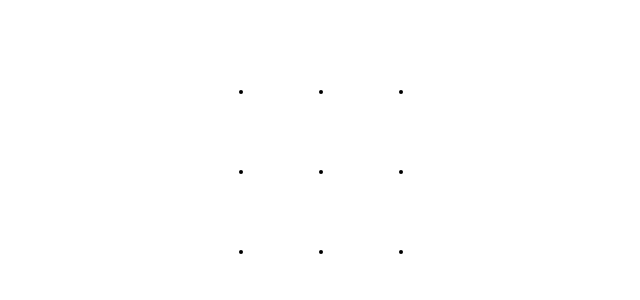
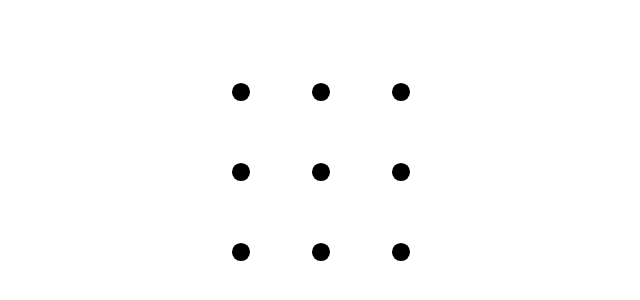
Before and after one commit to lumio/waveblock, a React (Create React App) app: page / in a window 1280 px wide. Shown: the part 228-528 px from the top of the page, without its empty margins (319-959 px from the left). Built offline with nearby package versions, Linux system fonts and the light colour scheme; the HTML template or start-up script is replaced by a standard one.

Commit message:
Add min and max scale

```diff
--- a/src/components/WaveDot/index.js
+++ b/src/components/WaveDot/index.js
@@ -1,6 +1,10 @@
 import React from 'react';
 import PropTypes from 'prop-types';
 import styled from 'styled-components';
+
+function stretchScale( scale, min, max ) {
+  return ( max - min ) * scale + min
+}
 
 const Dot = styled.div`
   width: 33.33%;
@@ -9,17 +13,26 @@ const Dot = styled.div`
 
   border-radius: 100%;
   transform: scale( .1 );
-  transition: transform .25s ease;
+  transition: transform .1s ease;
 `;
 
 const WaveDot = ( props ) => (
   <Dot
-    style={ { transform: `scale( ${ props.scale } )` } }
+    style={ { transform: `scale( ${
+      stretchScale( props.scale, props.min, props.max )
+    } )` } }
   />
 );
 
 WaveDot.propTypes = {
   scale: PropTypes.number.isRequired,
+  min: PropTypes.number,
+  max: PropTypes.number,
 };
 
+WaveDot.defaultProps = {
+  min: .08,
+  max: 3,
+}
+
 export default WaveDot;
```
